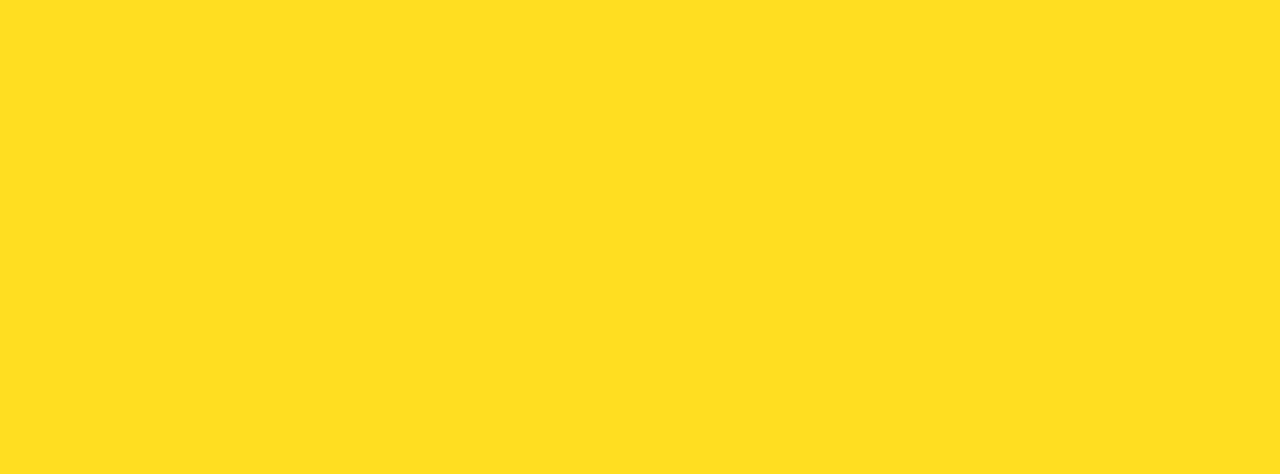
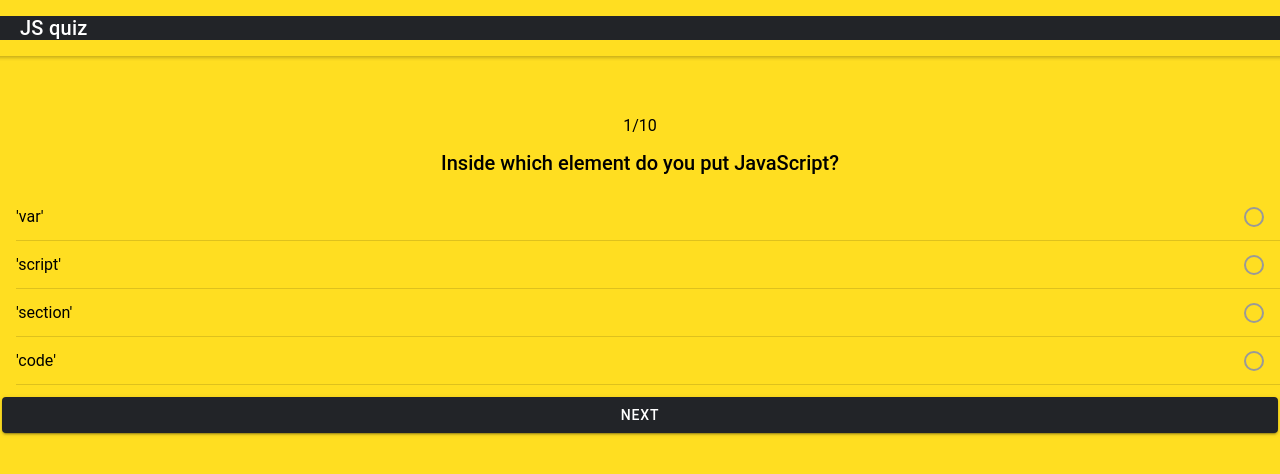
Before and after one commit to inna9Z/JS-quiz, a React (Create React App) app: page /questions in a window 1280 px wide. Shown: the top 474 px of the page. Built offline with nearby package versions, Linux system fonts and the light colour scheme.

Commit message:
finish interface and added static questions

```diff
--- a/src/App.tsx
+++ b/src/App.tsx
@@ -1,8 +1,10 @@
 import { Redirect, Route } from 'react-router-dom';
-import { IonApp, IonRouterOutlet, setupIonicReact } from '@ionic/react';
+import { IonApp, IonRouterOutlet, setupIonicReact, IonTitle, IonHeader, IonToolbar } from '@ionic/react';
 import { IonReactRouter } from '@ionic/react-router';
 import Home from './pages/Home';
-import Question from './pages/Questions';
+import Question from './pages/Question';
+//import TestBeginner from './pages/TestBeginner';
+
 
 /* Core CSS required for Ionic components to work properly */
 import '@ionic/react/css/core.css';
@@ -23,22 +25,53 @@ import '@ionic/react/css/display.css';
 /* Theme variables */
 import './theme/variables.css';
 
+// const modules = [
+//   {
+//     id: 1,
+//     path: 'beginner',
+//     name: 'Beginner',
+//     question: [
+//       {
+//         id: 1,
+//         title: 'Whotjkfnvkjf',
+//         answers: [
+//           {
+//             id: 1,
+//             name:'uihdcieuhv'
+//           }
+//         ]
+//       }
+//     ]
+
+// },
+// {
+//     id: 2,
+//     path:  'intermediate ',
+//     name:  'Intermediate '
+// }
+// ]
 
 setupIonicReact();
 
 const App: React.FC = () => (
   <IonApp>
+    <IonHeader>
+        <IonToolbar>
+          <IonTitle className = "title" >JS quiz</IonTitle>
+        </IonToolbar>
+      </IonHeader>
     <IonReactRouter>
       <IonRouterOutlet>
-        <Route exact path="/home">
+        <Route exact path="/">
           <Home />
         </Route>
-        <Route exact path="/question">
-       <Question/>
+
+
+        <Route exact path="/questions">
+          <Question />
         </Route>
-        <Route exact path="/">
-          <Redirect to="/home" />
-        </Route>
+
+
       </IonRouterOutlet>
     </IonReactRouter>
   </IonApp>
--- a/src/components/Button.tsx
+++ b/src/components/Button.tsx
@@ -7,7 +7,7 @@ function Button() {
   return (
       <>
        <div className="button-container">
-      <IonButton className="button" color="dark" size="large">Beginner<span>  &#128587;</span></IonButton>
+      <IonButton className="button" color="dark" size="large" routerLink="/questions">Beginner<span>  &#128587;</span></IonButton>
     </div>
     <div className="container">
       <IonButton className="btn" color="dark" size="large">Intermediate<span> 👨‍💻 </span></IonButton>
--- a/src/pages/Home.css
+++ b/src/pages/Home.css
@@ -22,9 +22,10 @@
 
 }
 .button {
-    background-color: var(--ion-color-dark);
     cursor: pointer;
     --width: 200%;
+
+
 }
 
 .container {
--- a/src/pages/Home.tsx
+++ b/src/pages/Home.tsx
@@ -9,6 +9,8 @@ import './Home.css';
 const Home: React.FC = () => {
   return (
     <IonPage>
+
+
       <IonHeader>
         <IonToolbar>
           <IonTitle className = "title" >JS quiz</IonTitle>
--- /dev/null
+++ b/src/pages/Question.tsx
@@ -0,0 +1,46 @@
+import { IonButton, IonItem, IonLabel, IonList, IonPage, IonRadio, IonRadioGroup } from '@ionic/react';
+// import ExploreContainer from '../components/ExploreContainer';
+import './Questions.css';
+
+// eslint-disable-next-line @typescript-eslint/no-redeclare
+const Question: React.FC = () => {
+
+
+  return (
+      <IonPage className='page'>
+
+      <div className = "content-question">
+        <p>1/10</p>
+        <h4>Inside which element do you put JavaScript?</h4>
+
+      </div>
+      <IonList className = "list">
+        <IonRadioGroup allowEmptySelection={true} value="All of the above">
+
+          <IonItem >
+            <IonLabel >'var'</IonLabel>
+            <IonRadio slot="end" color="dark" value="false1"></IonRadio>
+          </IonItem>
+
+          <IonItem>
+            <IonLabel>'script'</IonLabel>
+            <IonRadio color="dark" slot="end" value="false2"></IonRadio>
+          </IonItem>
+
+          <IonItem>
+            <IonLabel> 'section'</IonLabel>
+            <IonRadio color="dark" slot="end" value="false3"></IonRadio>
+          </IonItem>
+
+          <IonItem>
+            <IonLabel> 'code'</IonLabel>
+            <IonRadio slot="end" color="dark" value="true"></IonRadio>
+          </IonItem>
+        </IonRadioGroup>
+        </IonList>
+        <IonButton className='next' color="dark" >Next</IonButton>
+    </IonPage>
+  );
+};
+
+export default Question;
--- a/src/pages/Questions.css
+++ b/src/pages/Questions.css
@@ -0,0 +1,18 @@
+.content-question {
+    text-align: center;
+    top: 10%;
+
+}
+
+.content-question p {
+  text-align: center;
+}
+
+.page {
+     margin-top: 100px;
+     justify-content: start !important;
+}
+.page .next {
+    justify-content: end;
+
+}
--- a/src/pages/Questions.tsx
+++ /dev/null
@@ -1,20 +0,0 @@
-import { IonContent, IonHeader, IonPage, IonTitle, IonToolbar } from '@ionic/react';
-// import ExploreContainer from '../components/ExploreContainer';
-import './Home.css';
-
-const Question: React.FC = () => {
-  return (
-    <IonPage>
-       <IonHeader>
-        <IonToolbar>
-          <IonTitle className = "title" >JS quiz</IonTitle>
-        </IonToolbar>
-      </IonHeader>
-      <IonContent fullscreen>
-        My question
-      </IonContent>
-    </IonPage>
-  );
-};
-
-export default Question;
```
Also changed, not shown: src/pages/Test/index.tsx (added, +42 -0 lines).
